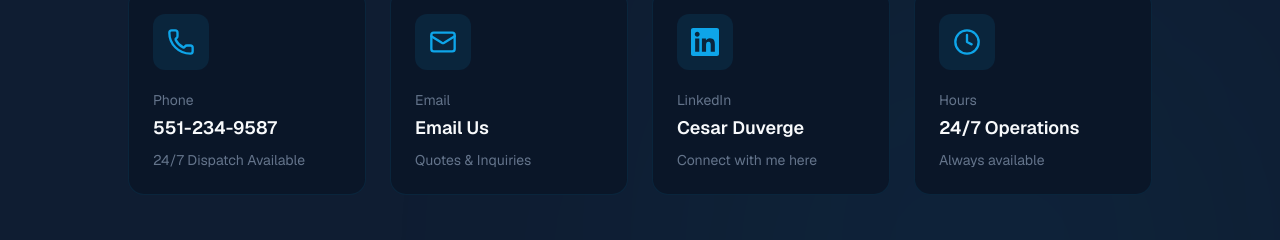
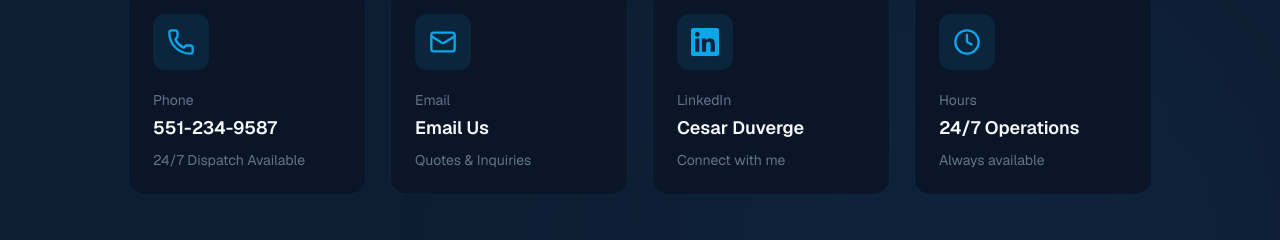
Before and after one commit to TheAlchemist6/duverge-logistics, a Next.js app: page / in a window 1280 px wide. Shown: the part 3683-3923 px from the top of the page. Built offline with nearby package versions, Linux system fonts and the light colour scheme.

Commit message:
Change LinkedIn description to 'Connect with me'

```diff
--- a/app/sections/Contact.tsx
+++ b/app/sections/Contact.tsx
@@ -32,7 +32,7 @@ const contactInfo = [
     label: "LinkedIn",
     value: "Cesar Duverge",
     href: "https://www.linkedin.com/in/cesarduverge/",
-    description: "Connect with me here",
+    description: "Connect with me",
     isLinkedIn: true,
   },
   {
```
